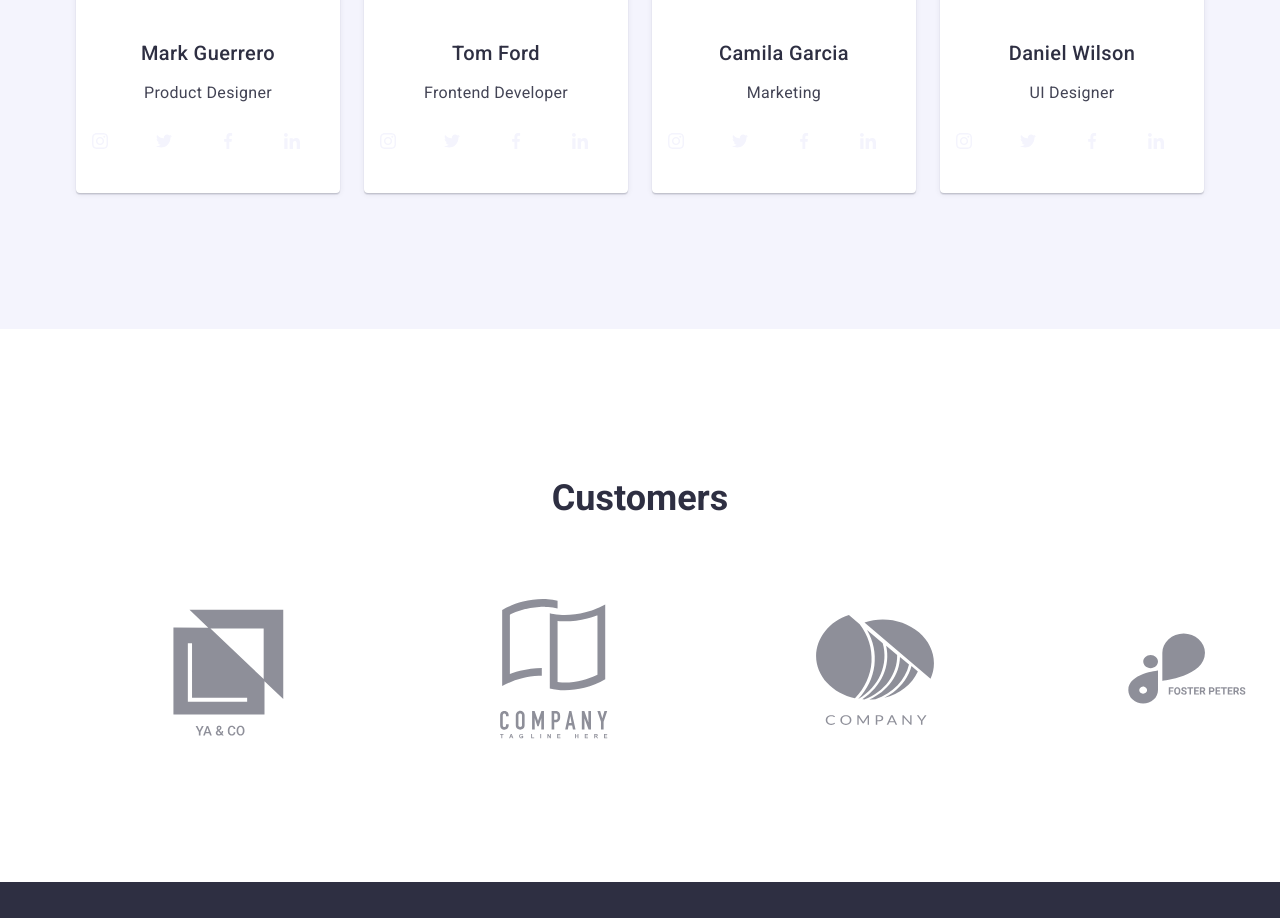
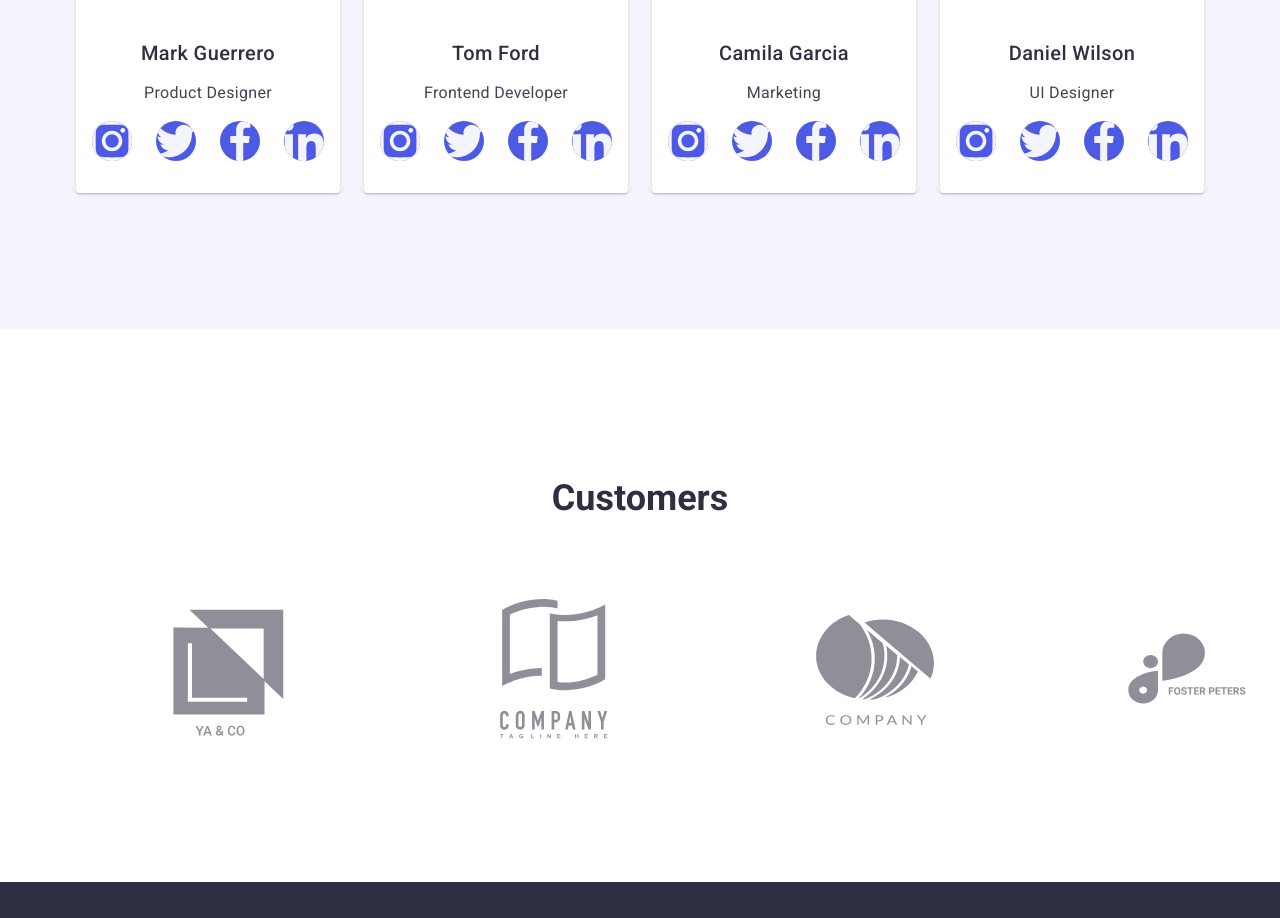
Before and after one commit to RalucaV09/goit-markup-hw-04, a plain HTML site: page index.html in a window 1280 px wide. Shown: the part 2440-3358 px from the top of the page. Drawn offline with nearby package versions, Linux system fonts and the light colour scheme.

Commit message:
update11

```diff
--- a/index.html
+++ b/index.html
@@ -130,8 +130,8 @@
               <ul class="sociallist list">
                 <li class="taglisocials">
                   <a class="tagasocials">
-                    <svg width="16" height="16" class="social-icon">
-                      <use class="socialslinkclass socials" href="./images/icons.svg#icon-instagram-2"></use>
+                    <svg width="16" height="16" class="socialslinkclass socials social-icon">
+                      <use class="" href="./images/icons.svg#icon-instagram-2"></use>
                     </svg>
                   </a>
                 </li>
@@ -139,8 +139,8 @@
 
                 <li class="taglisocials">
                   <a class="tagasocials">
-                    <svg width="16" height="16" class="social-icon">
-                      <use class="socials socialslinkclass" href="./images/icons.svg#icon-twitter-1"></use>
+                    <svg width="16" height="16" class="socials socialslinkclass social-icon">
+                      <use class="" href="./images/icons.svg#icon-twitter-1"></use>
                     </svg>
                   </a>
                 </li>
@@ -148,16 +148,16 @@
 
                 <li class="taglisocials">
                   <a class="tagasocials">
-                    <svg width="16" height="16" class="social-icon">
-                      <use class="socials socialslinkclass" href="./images/icons.svg#icon-facebook-1"></use>
+                    <svg width="16" height="16" class="socials socialslinkclass social-icon">
+                      <use class="" href="./images/icons.svg#icon-facebook-1"></use>
                     </svg>
                   </a>
                 </li>
 
                 <li class="taglisocials">
                   <a class="tagasocials">
-                    <svg width="16" height="16" class="social-icon">
-                      <use class="socials socialslinkclass" href="./images/icons.svg#icon-linkedin-1"></use>
+                    <svg width="16" height="16" class="socials socialslinkclass social-icon">
+                      <use class="" href="./images/icons.svg#icon-linkedin-1"></use>
                     </svg>
                   </a>
                 </li>
@@ -172,32 +172,32 @@
             <ul class="sociallist list">
               <li class="taglisocials">
                 <a class="tagasocials">
-                  <svg width="16" height="16" class="social-icon">
-                    <use class="socials socialslinkclass" href="./images/icons.svg#icon-instagram-2"></use>
+                  <svg width="16" height="16" class="socials socialslinkclass social-icon">
+                    <use class="" href="./images/icons.svg#icon-instagram-2"></use>
                   </svg>
                 </a>
               </li>
 
               <li class="taglisocials">
                 <a class="tagasocials">
-                  <svg width="16" height="16" class="social-icon">
-                    <use class="socials socialslinkclass" href="./images/icons.svg#icon-twitter-1"></use>
+                  <svg width="16" height="16" class="socials socialslinkclass social-icon">
+                    <use class="" href="./images/icons.svg#icon-twitter-1"></use>
                   </svg>
                 </a>
               </li>
 
               <li class="taglisocials">
                 <a class="tagasocials">
-                  <svg width="16" height="16" class="social-icon">
-                    <use class="socials socialslinkclass" href="./images/icons.svg#icon-facebook-1"></use>
+                  <svg width="16" height="16" class="socials socialslinkclass social-icon">
+                    <use class="" href="./images/icons.svg#icon-facebook-1"></use>
                   </svg>
                 </a>
               </li>
 
               <li class="taglisocials">
                 <a class="tagasocials">
-                  <svg width="16" height="16" class="social-icon">
-                    <use class="socials socialslinkclass" href="./images/icons.svg#icon-linkedin-1"></use>
+                  <svg width="16" height="16" class="socials socialslinkclass social-icon">
+                    <use class="" href="./images/icons.svg#icon-linkedin-1"></use>
                   </svg>
                 </a>
               </li>
@@ -212,32 +212,32 @@
             <ul class="sociallist list">
               <li class="taglisocials">
                 <a class="tagasocials">
-                  <svg width="16" height="16" class="social-icon">
-                    <use class="socials socialslinkclass" href="./images/icons.svg#icon-instagram-2"></use>
+                  <svg width="16" height="16" class="socials socialslinkclass social-icon">
+                    <use class="" href="./images/icons.svg#icon-instagram-2"></use>
                   </svg>
                 </a>
               </li>
 
               <li class="taglisocials">
                 <a class="tagasocials">
-                  <svg width="16" height="16" class="social-icon">
-                    <use class="socials socialslinkclass" href="./images/icons.svg#icon-twitter-1"></use>
+                  <svg width="16" height="16" class="socials socialslinkclass social-icon">
+                    <use class="" href="./images/icons.svg#icon-twitter-1"></use>
                   </svg>
                 </a>
               </li>
 
               <li class="taglisocials">
                 <a class="tagasocials">
-                  <svg width="16" height="16" class="social-icon">
-                    <use class="socials socialslinkclass" href="./images/icons.svg#icon-facebook-1"></use>
+                  <svg width="16" height="16" class="socials socialslinkclass social-icon">
+                    <use class="" href="./images/icons.svg#icon-facebook-1"></use>
                   </svg>
                 </a>
               </li>
 
               <li class="taglisocials">
                 <a class="tagasocials">
-                  <svg width="16" height="16" class="social-icon">
-                    <use class="socials socialslinkclass" href="./images/icons.svg#icon-linkedin-1"></use>
+                  <svg width="16" height="16" class="socials socialslinkclass social-icon">
+                    <use class="" href="./images/icons.svg#icon-linkedin-1"></use>
                   </svg>
                 </a>
               </li>
@@ -252,32 +252,32 @@
               <ul class="sociallist list">
                 <li class="taglisocials">
                   <a class="tagasocials">
-                    <svg width="16" height="16" class="social-icon">
-                      <use class="socials socialslinkclass" href="./images/icons.svg#icon-instagram-2"></use>
+                    <svg width="16" height="16" class="socials socialslinkclass social-icon">
+                      <use class="" href="./images/icons.svg#icon-instagram-2"></use>
                     </svg>
                   </a>
                 </li>
 
                 <li class="taglisocials">
                   <a class="tagasocials">
-                    <svg width="16" height="16" class="social-icon">
-                      <use class="socials socialslinkclass" href="./images/icons.svg#icon-twitter-1"></use>
+                    <svg width="16" height="16" class="socials socialslinkclass social-icon">
+                      <use class="" href="./images/icons.svg#icon-twitter-1"></use>
                     </svg>
                   </a>
                 </li>
 
                 <li class="taglisocials">
                   <a class="tagasocials">
-                    <svg width="16" height="16" class="social-icon">
-                      <use class="socials socialslinkclass" href="./images/icons.svg#icon-facebook-1"></use>
+                    <svg width="16" height="16" class="socials socialslinkclass social-icon">
+                      <use class="" href="./images/icons.svg#icon-facebook-1"></use>
                     </svg>
                   </a>
                 </li>
 
                 <li class="taglisocials">
                   <a class="tagasocials">
-                    <svg width="16" height="16" class="social-icon">
-                      <use class="socials socialslinkclass" href="./images/icons.svg#icon-linkedin-1"></use>
+                    <svg width="16" height="16" class="socials socialslinkclass social-icon">
+                      <use class="" href="./images/icons.svg#icon-linkedin-1"></use>
                     </svg>
                   </a>
                 </li>
```
